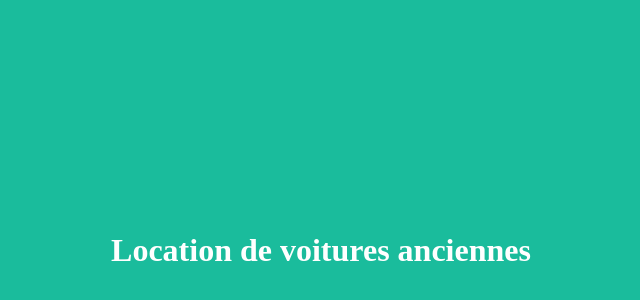
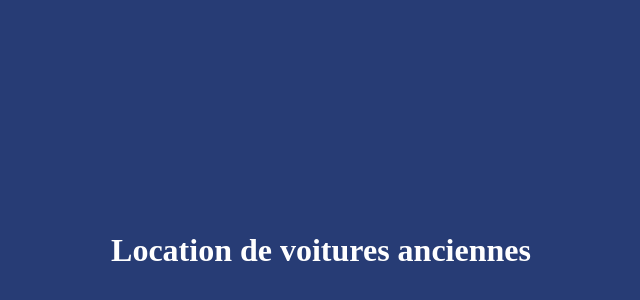
Before and after one commit to kad-45/locationVoiture, a plain HTML site: page index.html in a window 1280 px wide. Shown: the part 42-342 px from the top of the page, without its empty margins (319-959 px from the left). Drawn offline with Linux system fonts and the light colour scheme.

Commit message:
changed the background color

```diff
--- a/index.html
+++ b/index.html
@@ -6,7 +6,7 @@
   <meta name="viewport" content="width=device-width, initial-scale=1.0">
   <title>Document</title>
 </head>
-<body style="background-color:#1abc9c">
+<body style="background-color:#273c75">
   <h1 style="padding-top: 20%; padding-bottom: 20%; text-align: center; color:#ffffff">Location de voitures anciennes</h1>
 </body>
 </html>
```
